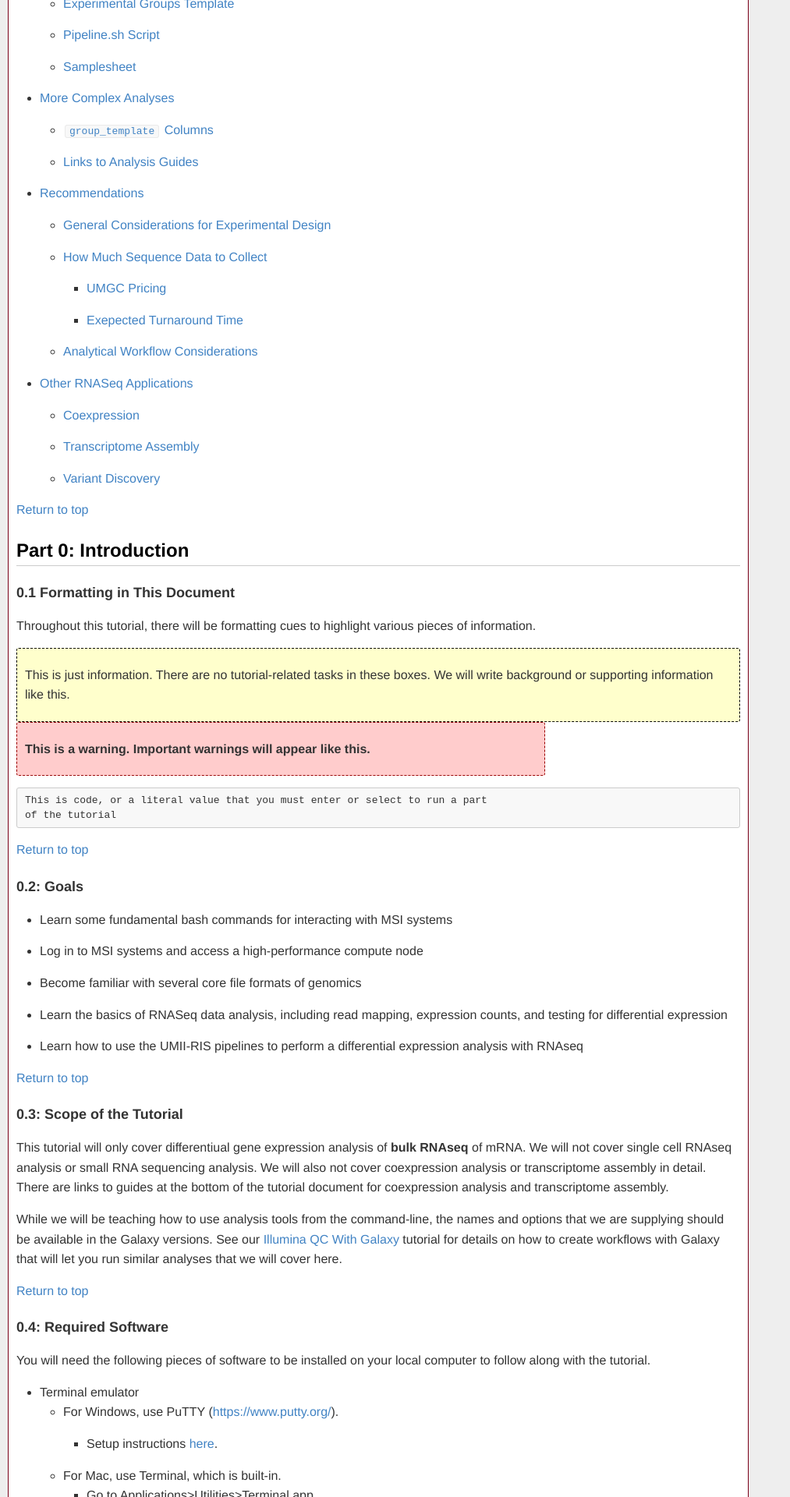
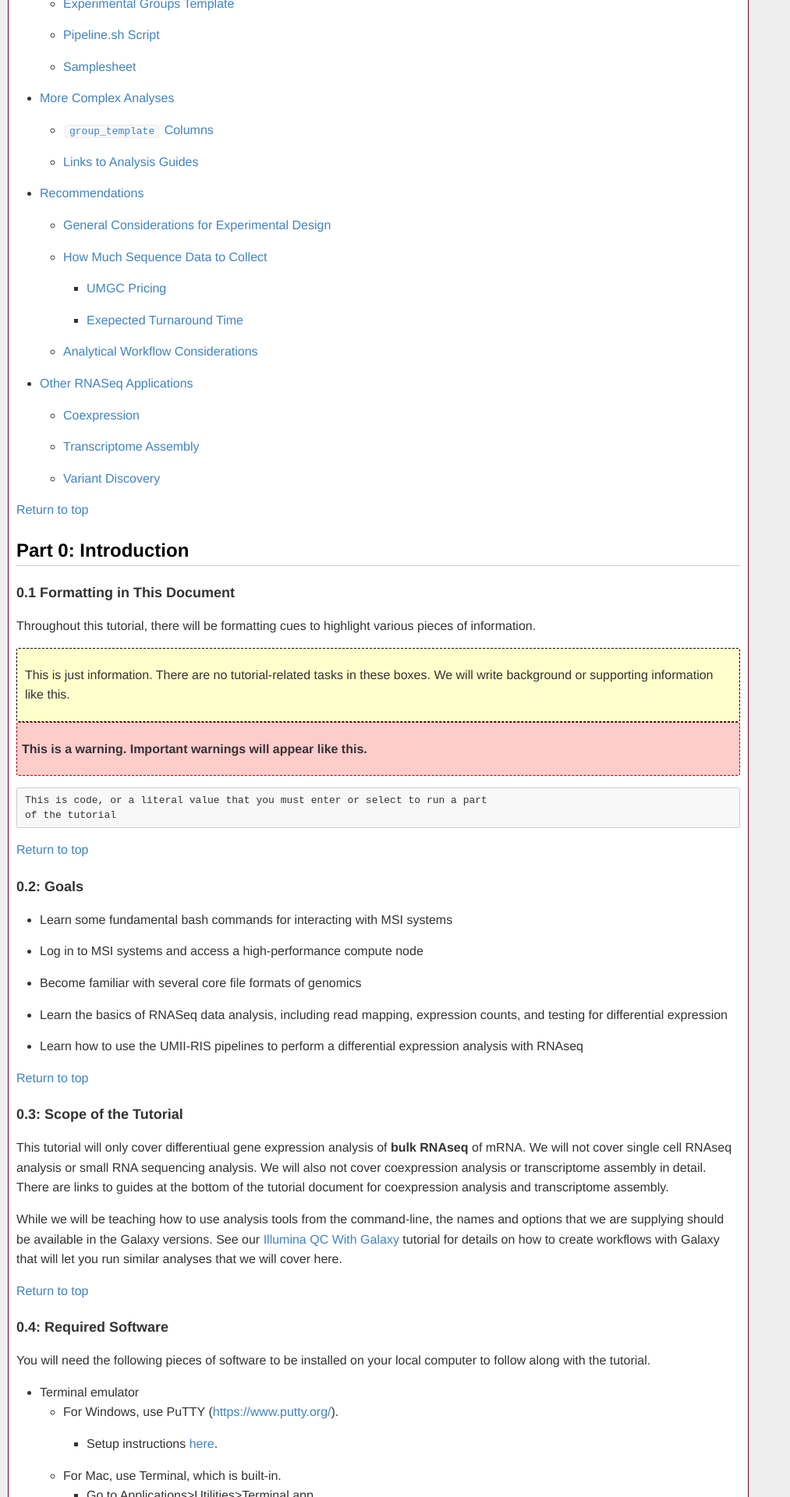
Before and after one commit to msi-ris/Tutorials, a Jekyll site: the page built from rnaseq_cmd.md, in a window 1280 px wide. Shown: the part 1448-3368 px from the top of the page at 78% size, without its empty margins (0-1013 px from the left). Built offline with Jekyll 4.4.1, drawn with Linux system fonts in a browser that asks for light colours.

Commit message:
Make warning divs more obvious

```diff
--- a/css/main.css
+++ b/css/main.css
@@ -52,8 +52,7 @@ div.warn {
     background-image:url('/MSI-RIS/Tutorials/graphics/Warn.png');
     background-repeat:no-repeat;
     background-position:right top;
-    margin-right:250px;
-    padding:6px 10px;
+    padding:6px 100px 6px 6px;
     border-radius:3px;
 }
 
```
Also changed, not shown: graphics/Warn.png.
